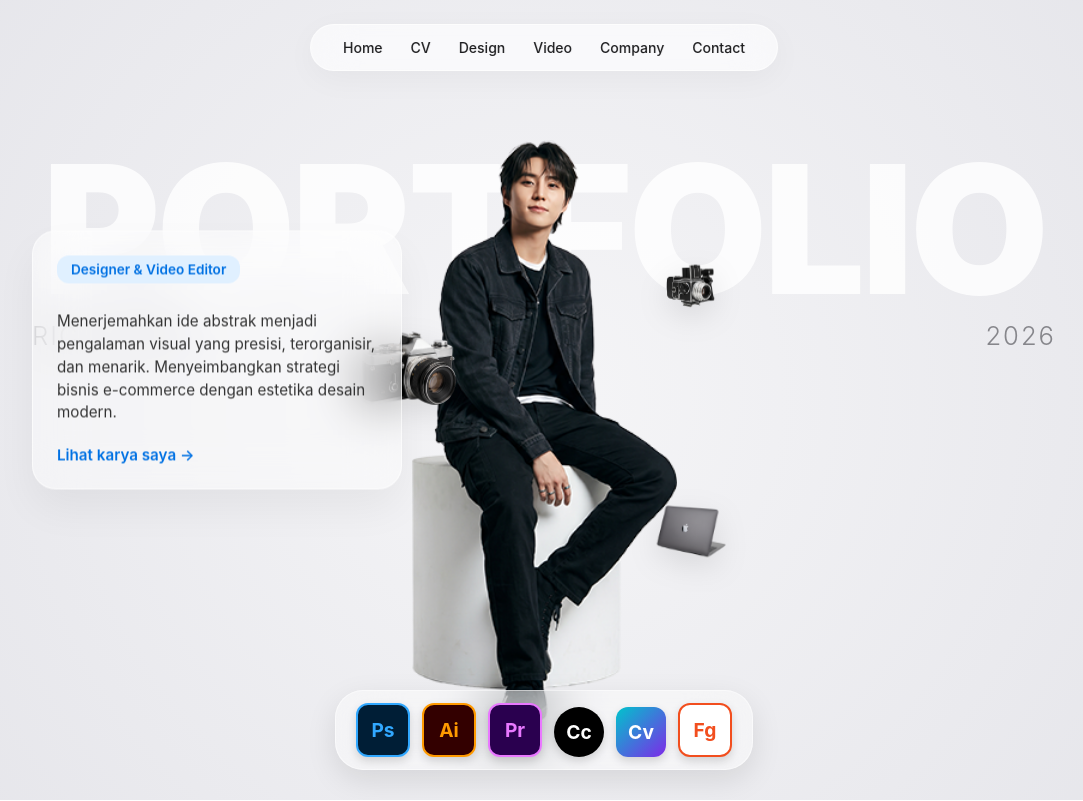
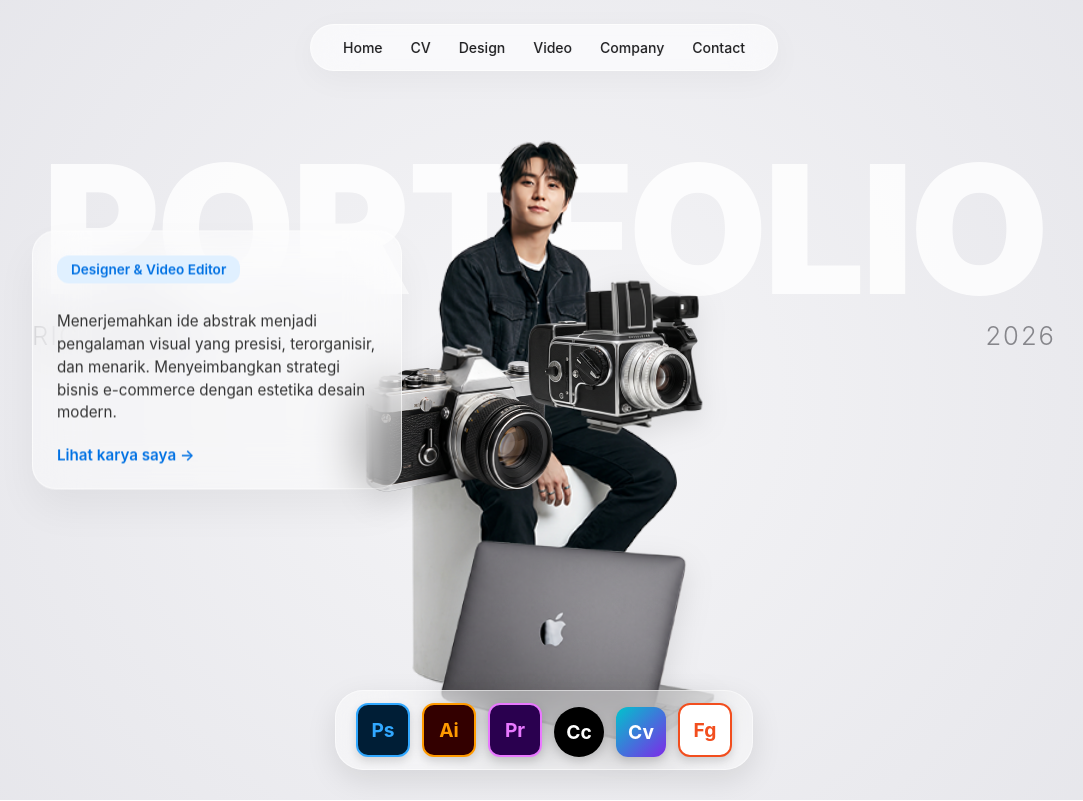
Before and after one commit to richiandi/designerkondang, a plain HTML site: page index.html in a window 1280 px wide. Shown: the top 801 px of the page, without its empty margins (96-1179 px from the left). Drawn offline with Linux system fonts and the light colour scheme.

Commit message:
Update dimensions of floating items in CSS

```diff
--- a/index.html
+++ b/index.html
@@ -123,19 +123,19 @@
 
         /* Posisi & Animasi masing-masing item */
         .float-1 {
-            width: 100px; height: 100px;
+            width: 200px; height: 200px;
             top: 30%; left: 15px;
             animation: float-up-down-1 4.5s ease-in-out infinite;
         }
 
         .float-2 {
-            width: 55px; height: 55px;
+            width: 200px; height: 200px;
             top: 20%; right: 25px;
             animation: float-up-down-2 5.5s ease-in-out infinite;
         }
 
         .float-3 {
-            width: 75px; height: 75px;
+            width: 300px; height: 300px;
             top: 60%; right: 15px;
             animation: float-up-down-3 4s ease-in-out infinite;
         }
```
